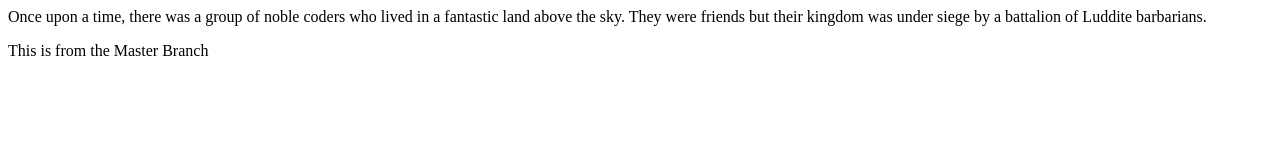
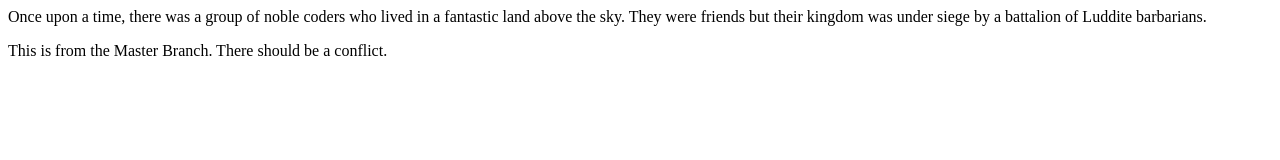
Before and after one commit to JeffreyChodil/storytime, a plain HTML site: page index.html in a window 1280 px wide. Drawn offline with Linux system fonts and the light colour scheme.

Commit message:
master 2

```diff
--- a/index.html
+++ b/index.html
@@ -13,7 +13,7 @@ They were friends but their kingdom was under siege
 by a battalion of Luddite barbarians.
 
 
-<p>This is from the Master Branch</p>
+<p>This is from the Master Branch. There should be a conflict.</p>
 
 </body>
 </html>
```
